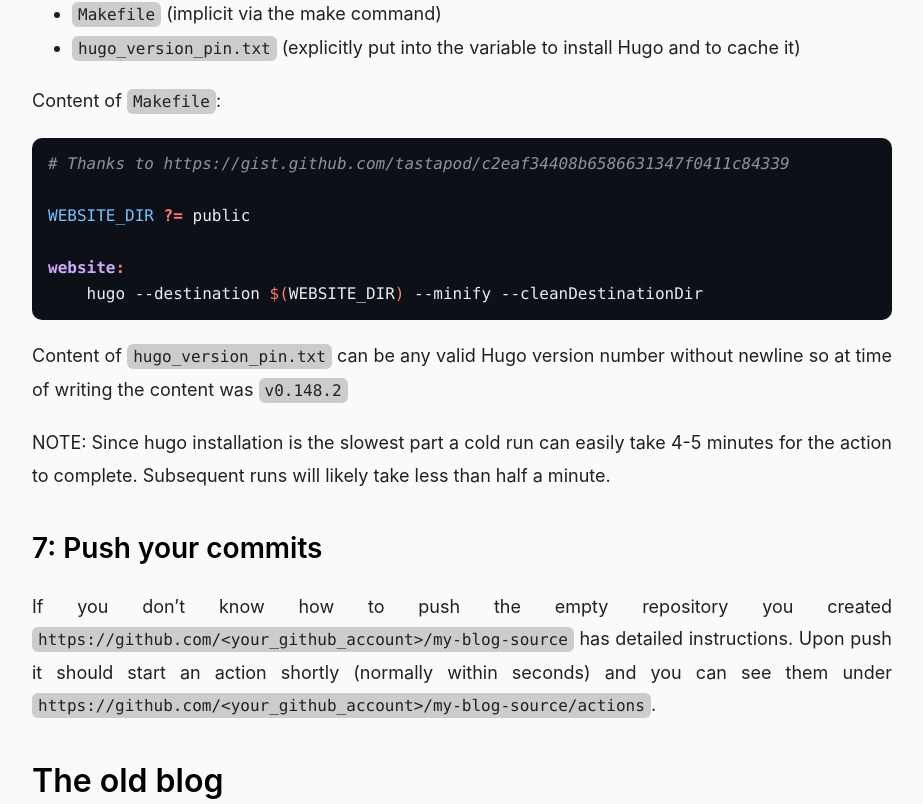
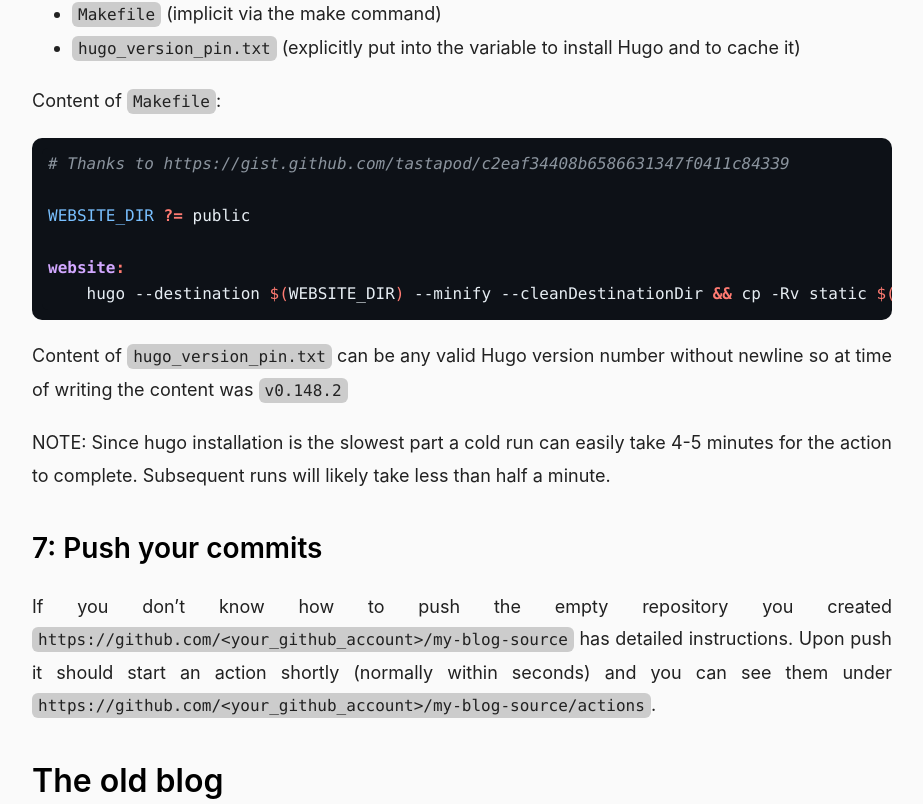
Before and after one commit to pvbouwel/pvbouwel.github.io, a plain HTML site: page posts/hugo-start/index.html in a window 1280 px wide. Shown: the part 11196-12000 px from the top of the page, without its empty margins (178-1101 px from the left). Drawn offline with Linux system fonts and the light colour scheme.

Commit message:
built from GitHub Action

```diff
--- a/posts/hugo-start/index.html
+++ b/posts/hugo-start/index.html
@@ -208,7 +208,7 @@ series = []
 </span></span><span style=display:flex><span><span style=color:#79c0ff>WEBSITE_DIR</span> <span style=color:#ff7b72;font-weight:700>?=</span> public
 </span></span><span style=display:flex><span>
 </span></span><span style=display:flex><span><span style=color:#d2a8ff;font-weight:700>website</span><span style=color:#ff7b72;font-weight:700>:</span>
-</span></span><span style=display:flex><span>	hugo --destination <span style=color:#ff7b72>$(</span>WEBSITE_DIR<span style=color:#ff7b72>)</span> --minify --cleanDestinationDir
+</span></span><span style=display:flex><span>	hugo --destination <span style=color:#ff7b72>$(</span>WEBSITE_DIR<span style=color:#ff7b72>)</span> --minify --cleanDestinationDir <span style=color:#ff7b72;font-weight:700>&amp;&amp;</span> cp -Rv static <span style=color:#ff7b72>$(</span>WEBSITE_DIR<span style=color:#ff7b72>)</span>/
 </span></span></code></pre></div><p>Content of <code>hugo_version_pin.txt</code> can be any valid Hugo version number without newline so at time of writing the content was <code>v0.148.2</code></p><p>NOTE: Since hugo installation is the slowest part a cold run can easily take 4-5 minutes for the action to complete. Subsequent runs will likely take less than half a minute.</p><h2 id=7-push-your-commits>7: Push your commits
 <a class=heading-link href=#7-push-your-commits><i class="fa-solid fa-link" aria-hidden=true title="Link to heading"></i>
 <span class=sr-only>Link to heading</span></a></h2><p>If you don&rsquo;t know how to push the empty repository you created <code>https://github.com/&lt;your_github_account>/my-blog-source</code> has detailed instructions.
```
Also changed, not shown: static/images/avatar.jpeg (added).
